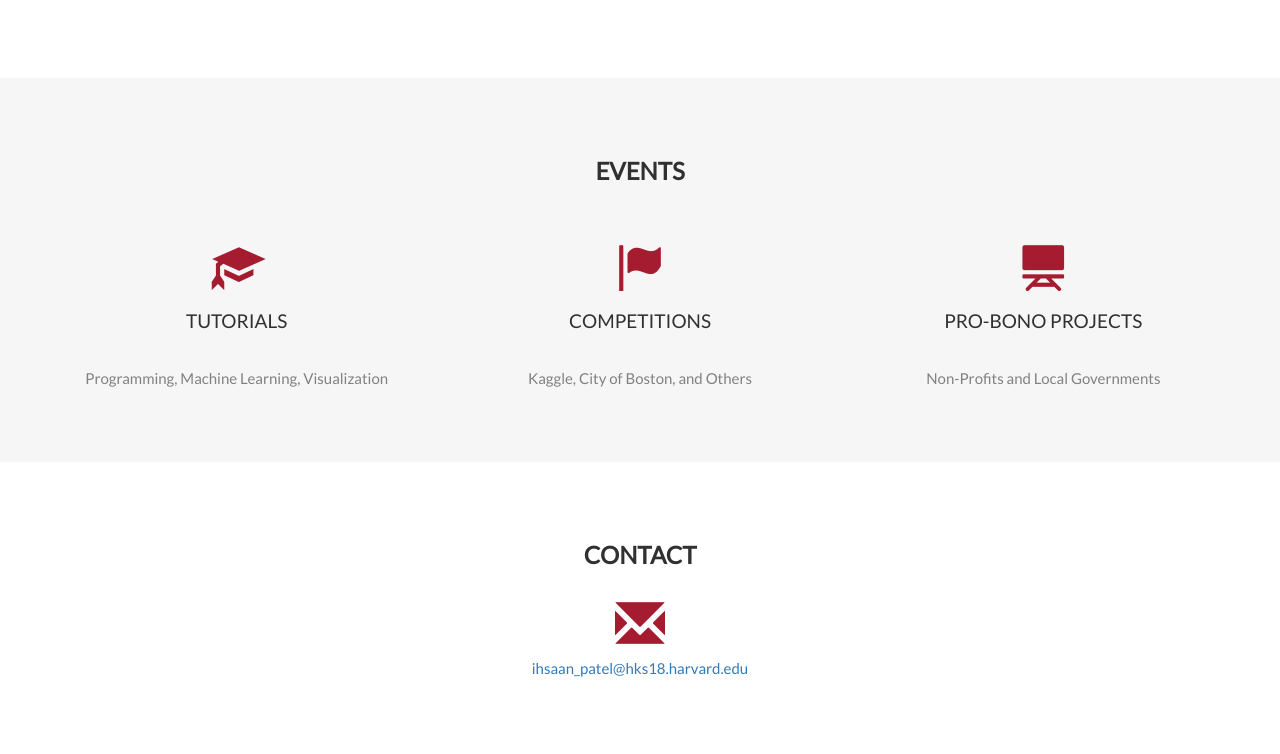
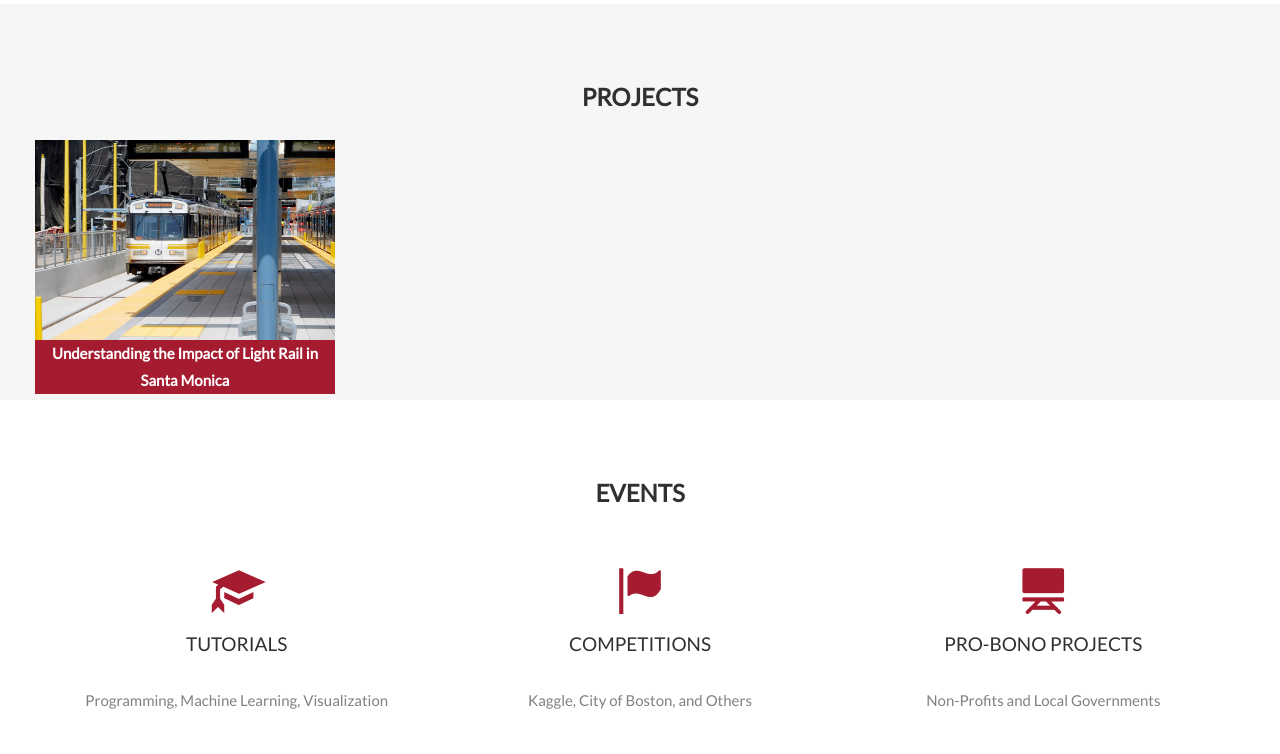
Before and after one commit to pateli18/hksdatascience, a plain HTML site: page docs/index.html in a window 1280 px wide. Shown: the part 706-1460 px from the top of the page. Drawn offline with nearby package versions, Linux system fonts and the light colour scheme.

Commit message:
updated with project, removed tutorial info

```diff
--- a/docs/styles.css
+++ b/docs/css/styles.css
@@ -112,3 +112,14 @@ footer .glyphicon {
   background-color: rgba(0,0,128,0.8);
   margin-top: 20px;
 }
+
+.project-container, .project-image {
+    width: 300px;
+    height: 200px;
+}
+
+.project-title {
+    background-color: #A51C30;;
+    color: white;
+    font-weight: bold;
+}
--- a/docs/index.html
+++ b/docs/index.html
@@ -8,7 +8,7 @@
   <link rel="stylesheet" href="https://maxcdn.bootstrapcdn.com/bootstrap/3.3.7/css/bootstrap.min.css">
   <link href="https://fonts.googleapis.com/css?family=Montserrat" rel="stylesheet" type="text/css">
   <link href="https://fonts.googleapis.com/css?family=Lato" rel="stylesheet" type="text/css">
-  <link rel="stylesheet" type="text/css" href="styles.css">
+  <link rel="stylesheet" type="text/css" href="css/styles.css">
   <link rel="icon" href="https://cdn4.iconfinder.com/data/icons/data-science/64/35_data_science-512.png">
   <script src="https://ajax.googleapis.com/ajax/libs/jquery/3.2.1/jquery.min.js"></script>
   <script src="https://maxcdn.bootstrapcdn.com/bootstrap/3.3.7/js/bootstrap.min.js"></script>
@@ -28,6 +28,7 @@
     <div class="collapse navbar-collapse" id="myNavbar">
       <ul class="nav navbar-nav navbar-right">
         <li><a href="#about">ABOUT</a></li>
+        <li><a href="#projects">PROJECTS</a></li>
         <li><a href="#events">EVENTS</a></li>
         <li><a href="#contact">CONTACT</a></li>
       </ul>
@@ -45,7 +46,6 @@
       </div>
     </div>
   </form>
-  <div class="event"><a href="first_tutorial" style="color: white;">First Meeting and Intro to Python!</a></div>
 </div>
 
 <!-- Container (About Section) -->
@@ -61,8 +61,20 @@
   </div>
 </div>
 
+<div id="projects" class="container-fluid text-center bg-grey">
+  <h2>PROJECTS</h2>
+  <div class="row">
+    <div class="project-container">
+      <a href="https://hks-data-science-group.github.io/santa-monica-light-rail/">
+        <img src="img/expo-line.jpg" class="project-image"/>
+      </a>
+      <div class="project-title">Understanding the Impact of Light Rail in Santa Monica</div>
+    </div>
+  </div>
+</div>
+
 <!-- Container (Services Section) -->
-<div id="events" class="container-fluid text-center bg-grey">
+<div id="events" class="container-fluid text-center">
   <h2>EVENTS</h2>
   <br>
   <div class="row slideanim">
@@ -85,7 +97,7 @@
 </div>
 
 <!-- Container (Contact Section) -->
-<div id="contact" class="container-fluid text-center">
+<div id="contact" class="container-fluid text-center bg-grey">
   <h2>CONTACT</h2>
   <a href="mailto:ihsaan_patel@hks18.harvard.edu">
     <span class="glyphicon glyphicon-envelope logo-small"></span>
```
Also changed, not shown: docs/first_tutorial.html (+1 -1 lines), docs/img/expo-line.jpg (added).
